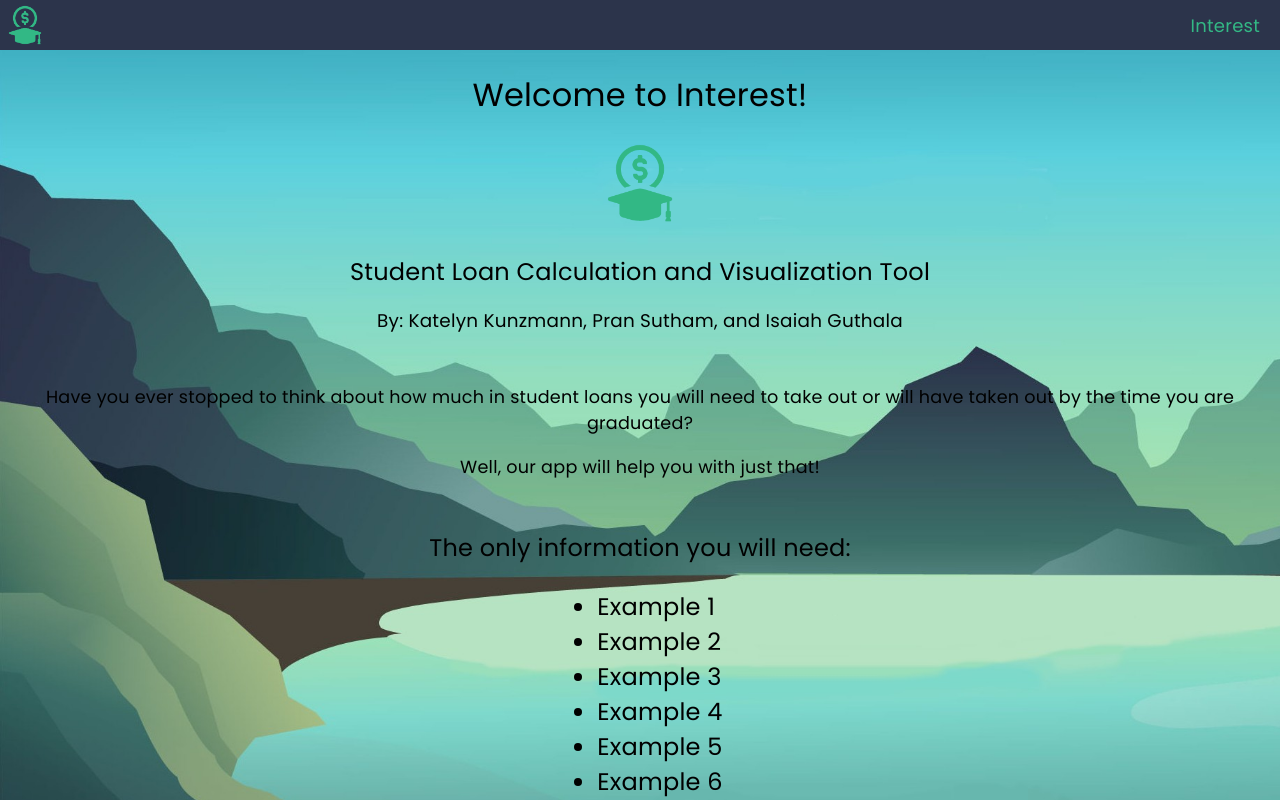
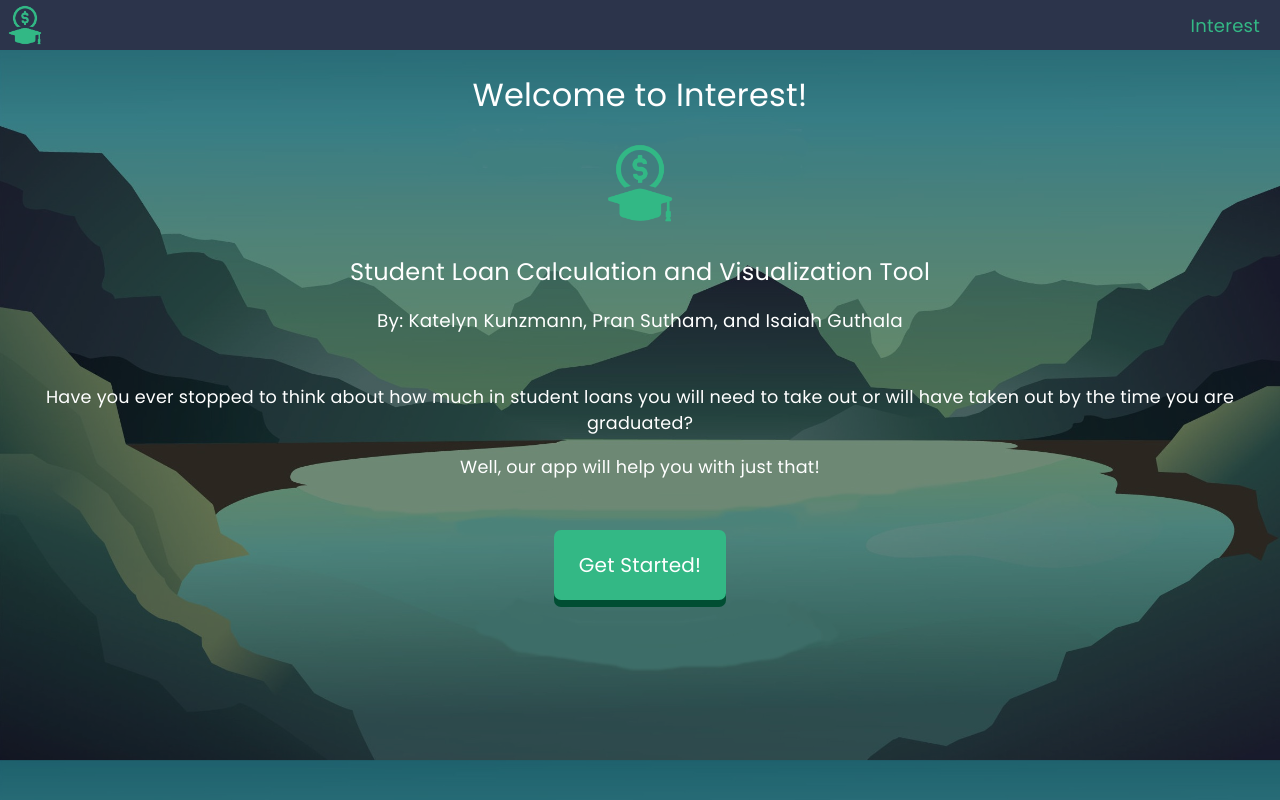
Before and after one commit to KatelynKunzmann/interest, a React (Create React App) app: page / in a window 1280 px wide. Shown: the top 800 px of the page. Built offline with nearby package versions, Linux system fonts and the light colour scheme.

Commit message:
style changes

```diff
--- a/src/App.css
+++ b/src/App.css
@@ -30,7 +30,13 @@
 
 
   /* background: var(--navy); */
-  background-image: url("./img/welcome-page-wide.jpg");
+  background:
+        /* top, transparent black, faked with gradient */
+        linear-gradient(
+          rgba(0, 0, 0, 0.4),
+          rgba(0, 0, 0, 0.4)
+        ),
+        url("./img/welcome-page-wide.jpg");
   background-size: cover;
   font-family: 'Poppins',Helvetica,Arial,Lucida,sans-serif;
   font-style: normal;
@@ -81,6 +87,10 @@ ul {
 	margin-right: auto;
 	margin-left: auto;
 	text-align: left;
+}
+
+.whiteText {
+  color: white;
 }
 
 #description {
--- a/src/Pages/Form.js
+++ b/src/Pages/Form.js
@@ -12,7 +12,7 @@ function Form() {
     <>
     <NavigationBar />
 
-    <h1>Please enter information</h1>
+    <h1 className="whiteText">Please enter information</h1>
 
     <div className="container">
 
--- a/src/Pages/Home.js
+++ b/src/Pages/Home.js
@@ -8,6 +8,9 @@ function Home() {
   return (
     <>
     <NavigationBar />
+
+    <div className="whiteText">
+
     <h1 className="title">Welcome to Interest!
         <figure>
         <img src={graduationCapImage} width="100"
@@ -27,23 +30,11 @@ function Home() {
         <p>Well, our app will help you with just that!</p>
         </div>
 
-    <section>
-        The only information you will need:
-        <div>
-        <ul>
-            <li>Example 1</li>
-            <li>Example 2</li>
-            <li>Example 3</li>
-            <li>Example 4</li>
-            <li>Example 5</li>
-            <li>Example 6</li>
-        </ul>
-        </div>
-    </section>
-
     <Link className="clicky-btn" to="/form">Get Started!</Link>
 
     </main>
+
+    </div>
     </>
   )
 }
--- a/src/Pages/Verify.js
+++ b/src/Pages/Verify.js
@@ -16,7 +16,7 @@ function Verify() {
 
     <NavigationBar />
 
-    <h1>Please verify information entered</h1>
+    <h1 className="whiteText">Please verify information entered</h1>
 
     <div className="container">
 
```
